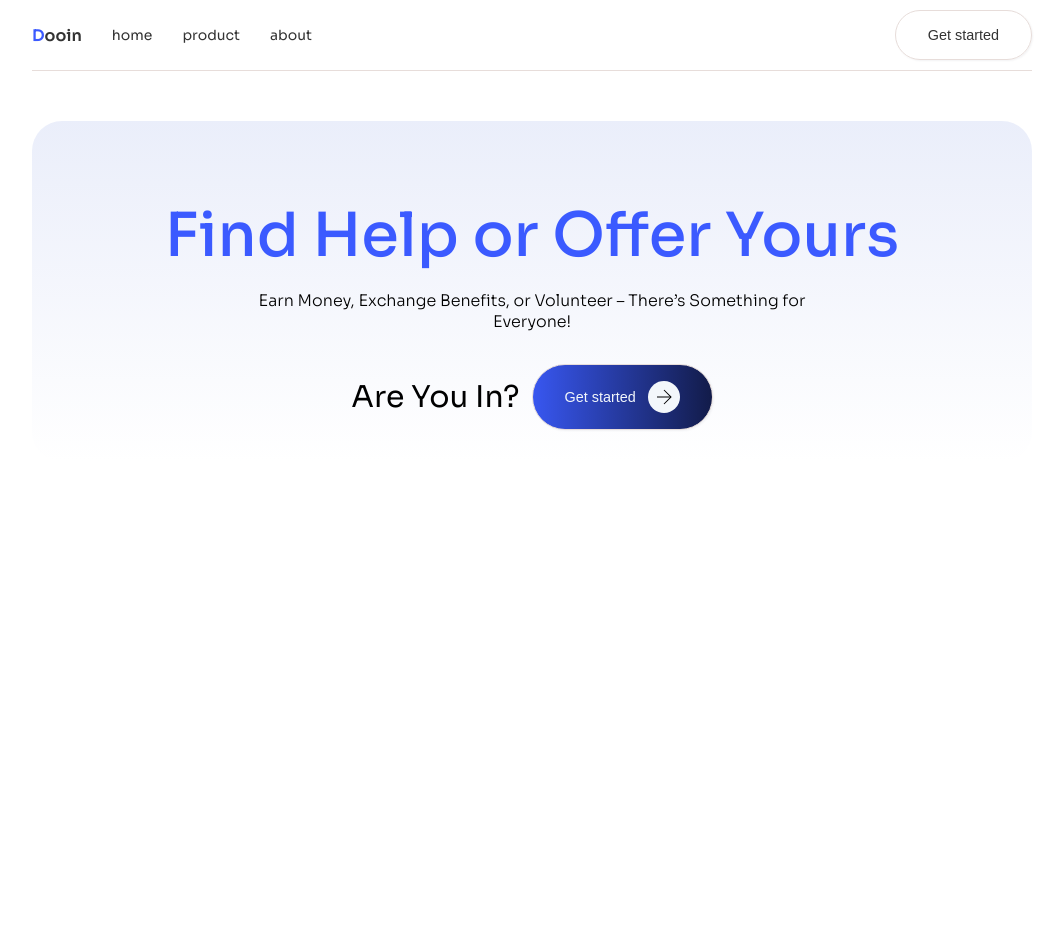
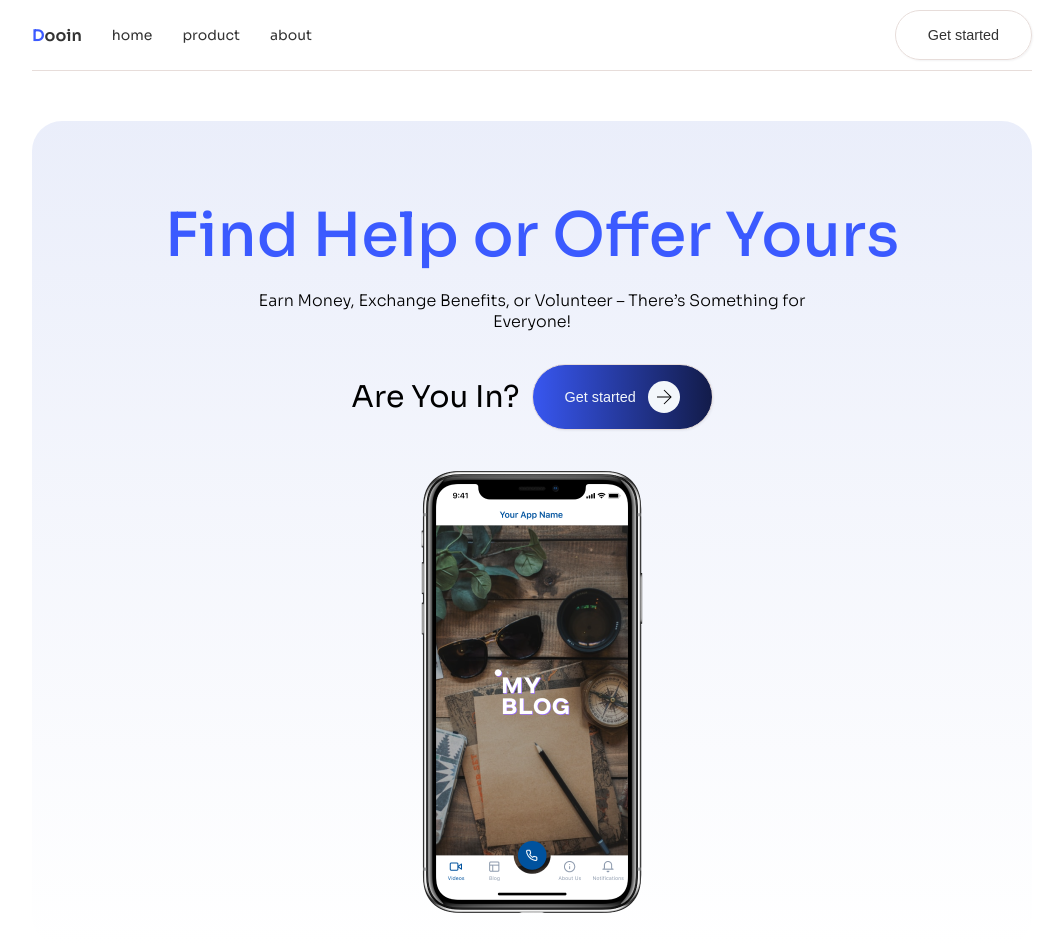
Before and after one commit to vrezhMik/dooin_landing, a Vue app: page / in a window 1280 px wide. Shown: the whole page, without its empty margins (108-1171 px from the left). Before the commit the page ends 800 px from the top, so only its background shows below. Built offline with nearby package versions, Linux system fonts and the light colour scheme; the HTML template or start-up script is replaced by a standard one.

Commit message:
add: image

```diff
--- a/src/components/BannerComponent.vue
+++ b/src/components/BannerComponent.vue
@@ -15,7 +15,9 @@ import ThemeButton from './ThemeButton.vue'
       <h3>Are You In?</h3>
       <ThemeButton name="Get started" />
     </div>
-    <div></div>
+    <div class="flex banner-image--container">
+      <img src="./../assets/phone.png" alt="" />
+    </div>
   </div>
 </template>
 
@@ -44,10 +46,14 @@ import ThemeButton from './ThemeButton.vue'
     justify-content: center;
     align-items: center;
     column-gap: 12px;
+    margin-bottom: 40px;
     h3 {
       font-size: 30px;
       font-weight: 400;
     }
   }
+  &-image--container {
+    justify-content: center;
+  }
 }
 </style>
```
Also changed, not shown: src/assets/phone.png (added).
